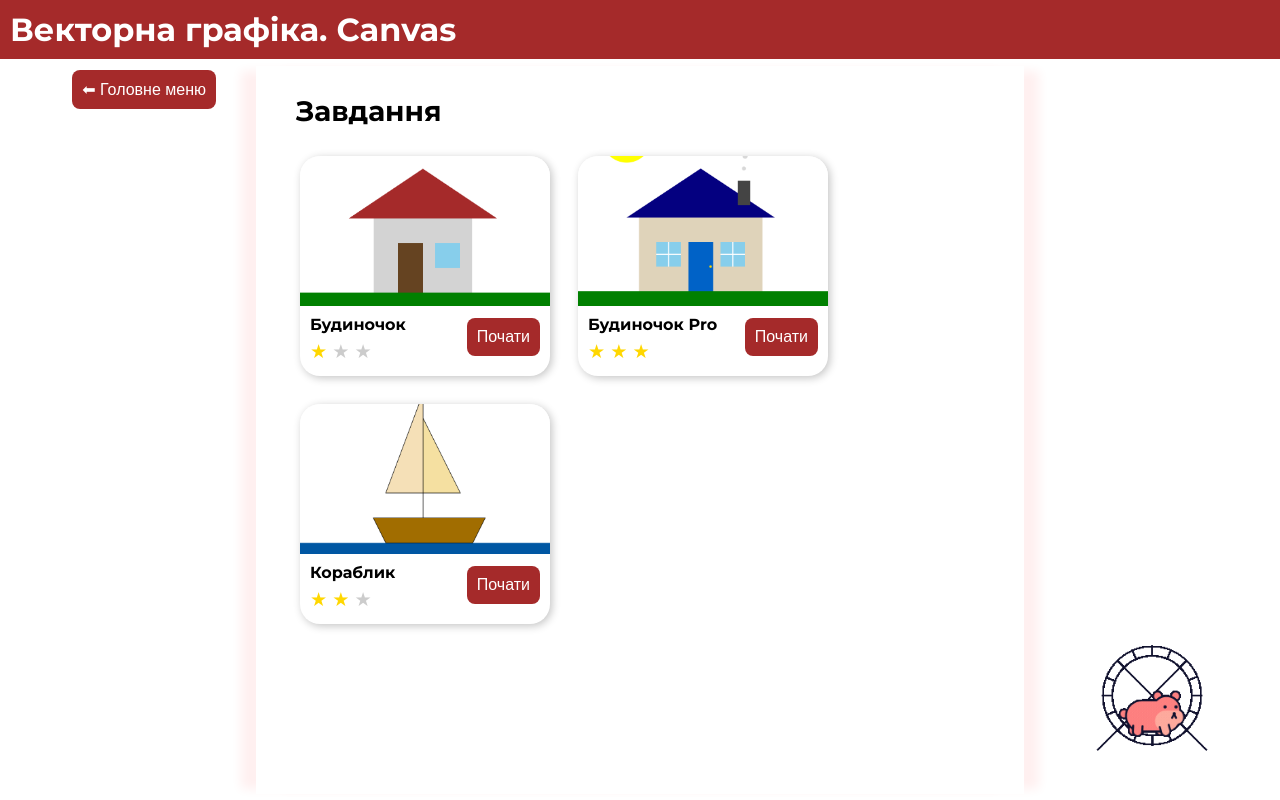
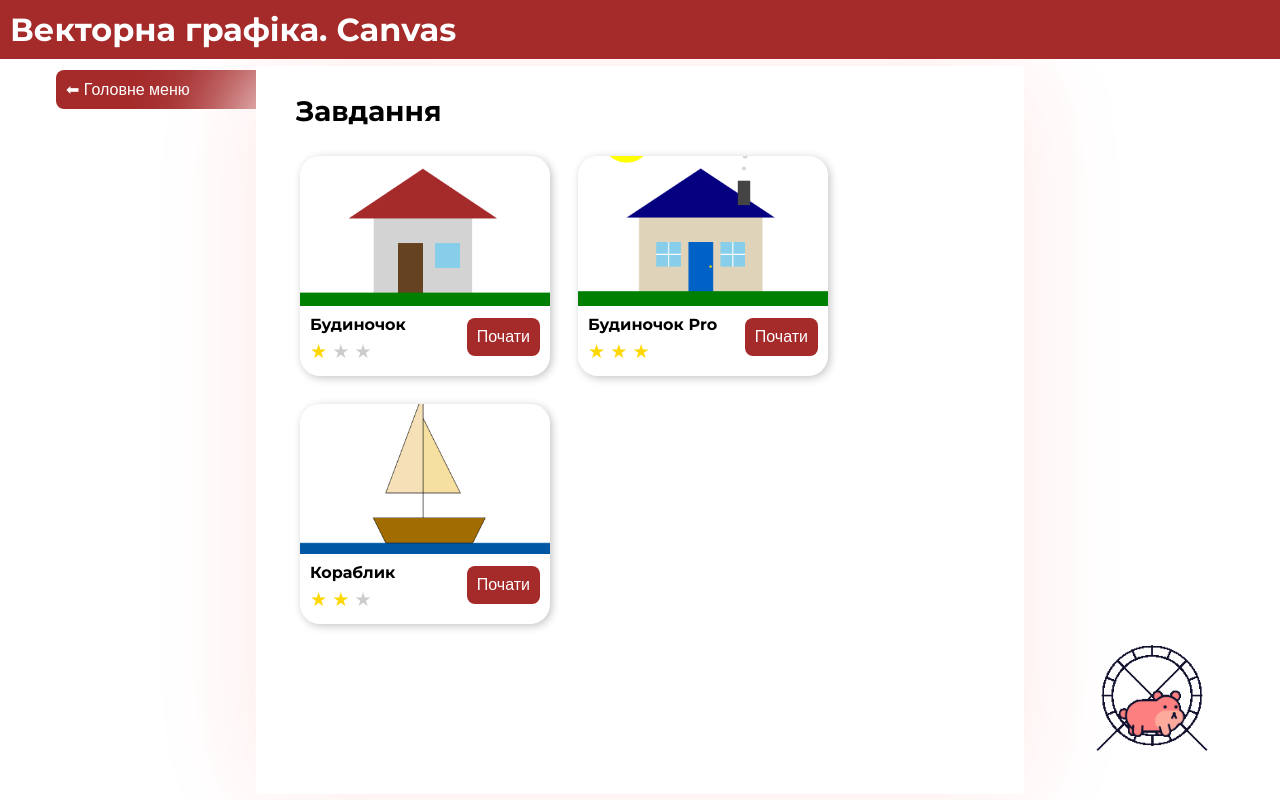
Before and after one commit to MariiaYevtushenko/CG_PROJECT, a plain HTML site: page FOR_LAB1/index.html in a window 1280 px wide. Drawn offline with Linux system fonts and the light colour scheme.

Commit message:
Back to menu

```diff
--- a/FOR_LAB1/css/main.css
+++ b/FOR_LAB1/css/main.css
@@ -14,8 +14,16 @@
     display: flex;
 
     padding: 10px;
+    padding-right: 0;
     justify-self: end;
-    padding-right: 40px;
+
+}
+
+.back-button{
+    border-radius: 8px 0px 0px 8px;
+    width: 200px;
+    text-align: left;
+
 }
 
 body {
@@ -57,8 +65,8 @@ main{
 
    padding: 20px;
    box-shadow:
-   20px 0 10px -5px var(--light),  /* праворуч */
-   -20px 0 10px -5px var(--light); /* ліворуч */
+   20px 0 100px -5px var(--light),  /* праворуч */
+   -20px 0 100px -5px var(--light); /* ліворуч */
 
 
 }
```
